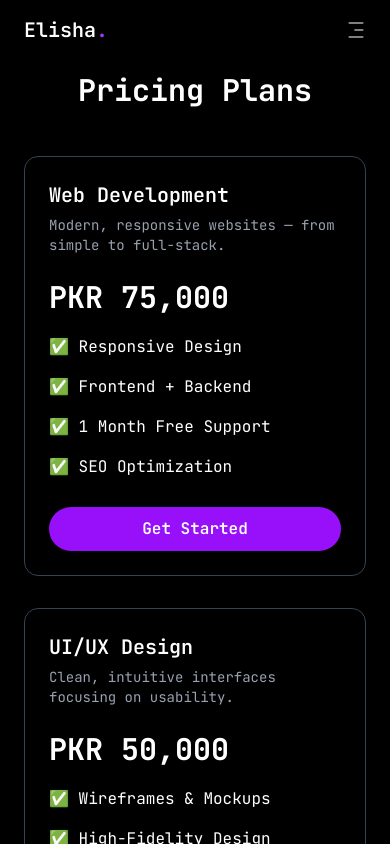
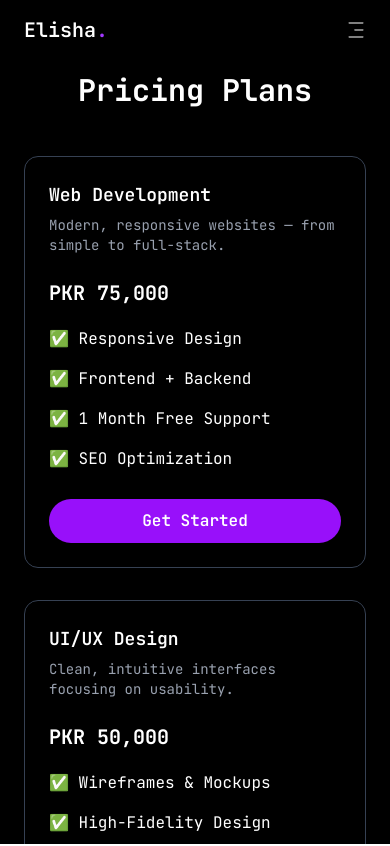
Before and after one commit to elishabhatti/elisha-portfolio, a Next.js app: page /pricing in a window 390 px wide. Shown: the top 846 px of the page. Built offline with nearby package versions, Linux system fonts and the light colour scheme.

Commit message:
make the pricing plans responsive

```diff
--- a/app/pricing/page.jsx
+++ b/app/pricing/page.jsx
@@ -78,15 +78,22 @@ export default function PricingPlans() {
               className="bg-black text-white border-gray-700 hover:shadow-xl transition-all duration-300"
             >
               <CardHeader>
-                <CardTitle className="text-xl">{plan.title}</CardTitle>
+                <CardTitle className="xl:text-xl text-lg">
+                  {plan.title}
+                </CardTitle>
                 <p className="text-gray-400 text-sm">{plan.description}</p>
               </CardHeader>
 
               <CardContent>
-                <p className="text-3xl font-bold mb-4">{plan.price}</p>
+                <p className="xl:text-3xl text-xl font-bold mb-4">
+                  {plan.price}
+                </p>
                 <ul className="space-y-2 mb-6">
                   {plan.features.map((feature, index) => (
-                    <li key={index} className="flex items-center gap-2">
+                    <li
+                      key={index}
+                      className="flex xl:text-md sm:text-md items-center gap-1"
+                    >
                       ✅ {feature}
                     </li>
                   ))}
```
